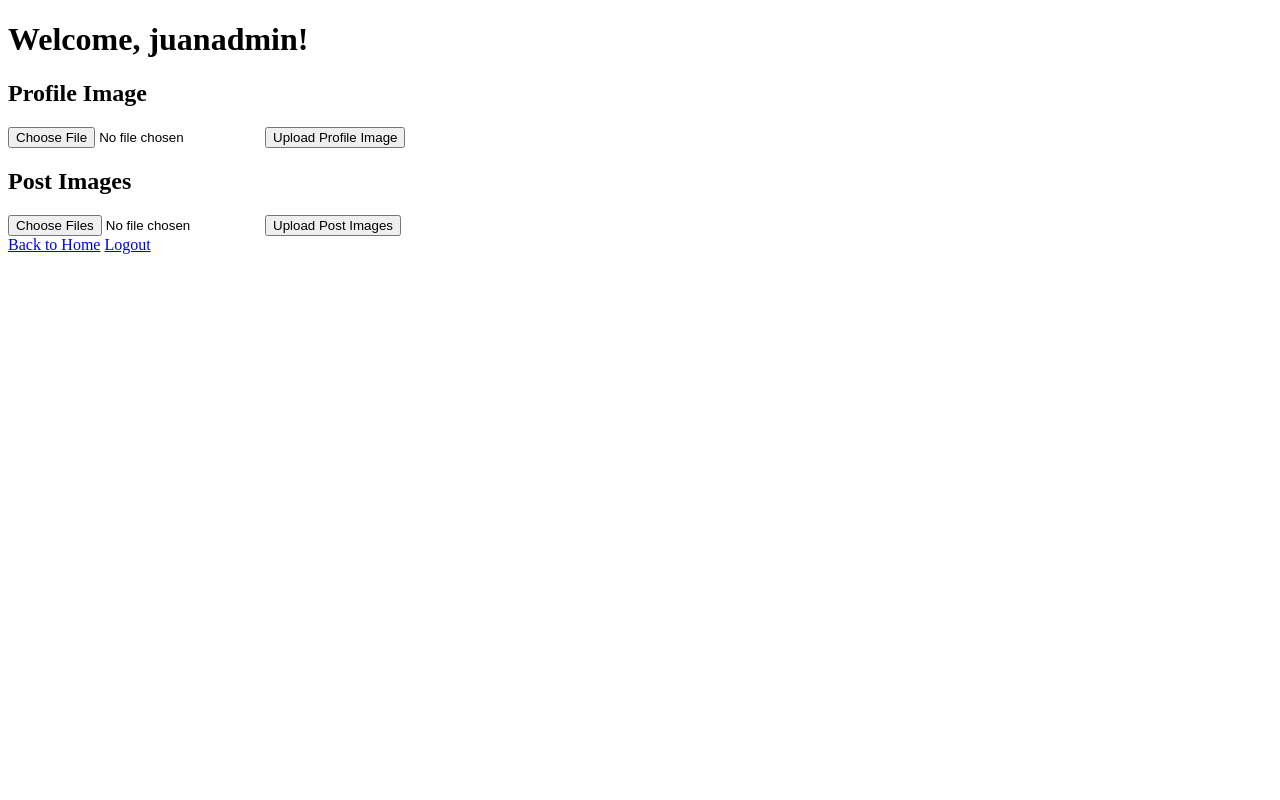
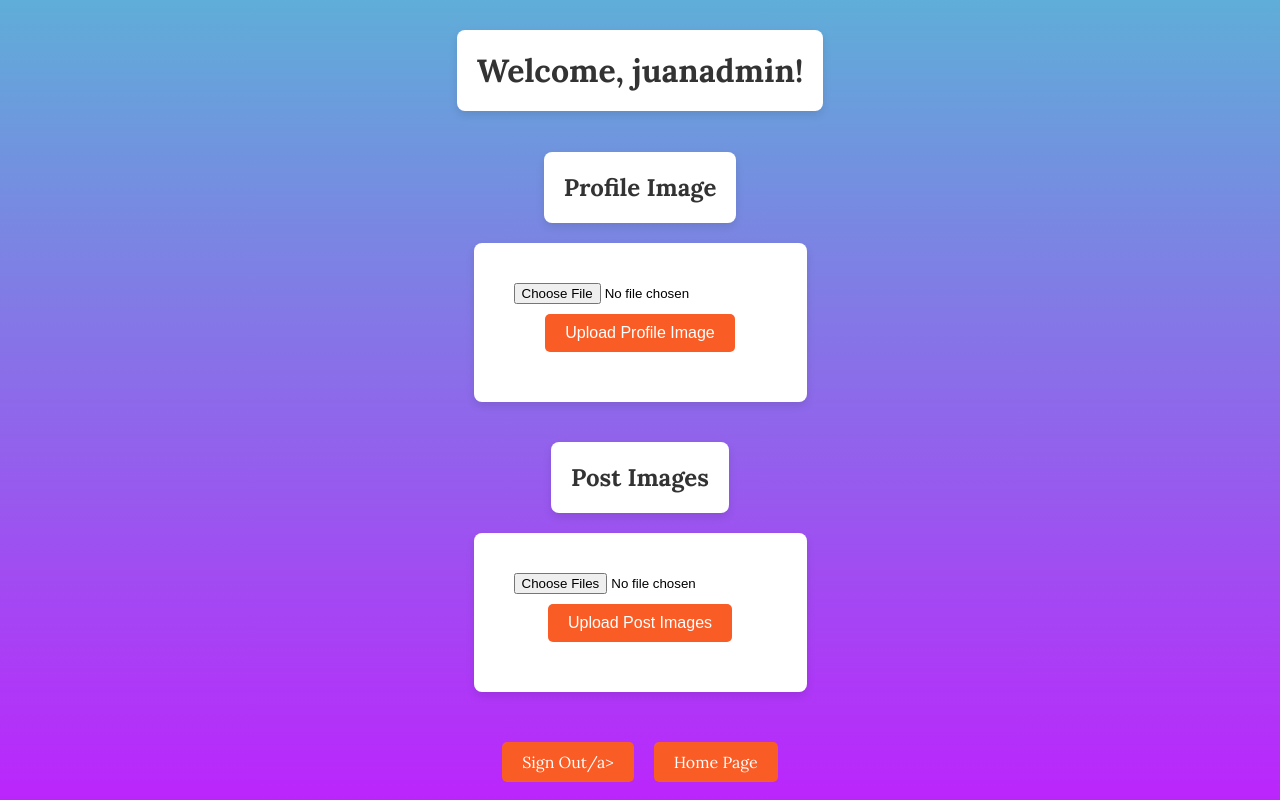
Before and after one commit to JuanDangon/Python-Project, a Flask app: template templates/premium.html in a window 1280 px wide. Run offline with Flask 3, Linux system fonts and the light colour scheme; the template is opened without the code that fills it: values that come from a table or form of the project are taken from there, others are empty.

Commit message:
Update premium.html

```diff
--- a/templates/premium.html
+++ b/templates/premium.html
@@ -1,24 +1,189 @@
 <!DOCTYPE html>
 <html>
+    <link href="https://fonts.googleapis.com/css2?family=Lora:wght@400;700&display=swap" rel="stylesheet">
 <head>
     <title>Premium Page</title>
+    <style>
+        body {
+            font-family: 'Lora', serif;
+            background: linear-gradient(to bottom, #5faed8 0%, #bb25fc 100%);
+            display: flex;
+            justify-content: center;
+            align-items: center;
+            height: 100vh;
+            margin: 0;
+        }
+
+        div.container {
+            display: flex;
+            flex-direction: column;
+            align-items: center;
+            justify-content: center;
+            width: fit-content;
+        }
+
+        h1 {
+            color: #333;
+            text-align: center;
+            background-color: #ffffff;
+            padding: 20px;
+            border-radius: 8px;
+            box-shadow: 0 4px 8px rgba(0,0,0,0.1);
+        }
+
+        h2 {
+            color: #333;
+            text-align: center;
+            background-color: #ffffff;
+            padding: 20px;
+            border-radius: 8px;
+            box-shadow: 0 4px 8px rgba(0,0,0,0.1);
+        }
+
+        form {
+            display: flex;
+            flex-direction: column;
+            align-items: center;
+            justify-content: center;
+            background-color: #ffffff;
+            padding: 40px;
+            border-radius: 8px;
+            box-shadow: 0 4px 8px rgba(0,0,0,0.1);
+            width: fit-content;
+            margin: auto;
+        }
+
+        p {
+            display: inline-block;
+            width: fit-content;
+            padding: 10px 20px;
+            margin: 10px;
+            background-color: #be698d;
+            color: white;
+            text-align: center;
+            text-decoration: none;
+            border-radius: 5px;
+            border: none;
+            transition: background-color 0.3s;
+            font-family: 'Lora', serif;
+        }
+
+        label {
+            display: inline-block;
+            width: fit-content;
+            padding: 10px 20px;
+            margin: 10px;
+            background-color: #5661b1;
+            color: white;
+            text-align: center;
+            text-decoration: none;
+            border-radius: 5px;
+            border: none;
+            transition: background-color 0.3s;
+            font-family: 'Lora', serif;
+        }
+
+        button:hover {
+            background-color: #f63636;
+        }
+
+        .error {
+            color: red;
+            text-align: center;
+            margin-bottom: 20px;
+        }
+
+        .button-link {
+            display: inline-block;
+            width: fit-content;
+            padding: 10px 20px;
+            margin: 10px;
+            background-color: #f95c24;
+            color: white;
+            text-align: center;
+            text-decoration: none;
+            border-radius: 5px;
+            border: none;
+            transition: background-color 0.3s;
+            font-family: 'Lora', serif;
+        }
+
+        .button-link:hover,
+        .button-link:focus {
+            background-color: #f63636;
+            color: white;
+            outline: none;
+        }
+
+        .button-style {
+            display: inline-block;
+            padding: 10px 20px;
+            margin: 10px;
+            background-color: #5661b1;
+            color: white;
+            text-align: center;
+            border-radius: 5px;
+            cursor: pointer;
+            border: none;
+            transition: background-color 0.3s;
+            font-size: 16px; /* Larger font size for better readability */
+        }
+
+        .button-style:hover {
+            background-color: #d81111;
+        }
+
+        .input-hidden {
+            visibility: hidden;
+            position: absolute;
+        }
+
+        input[type="submit"] {
+            padding: 10px 20px;
+            margin: 10px;
+            background-color: #f95c24; /* A different color to distinguish from the browse buttons */
+            color: white;
+            border: none;
+            border-radius: 5px;
+            cursor: pointer;
+            transition: background-color 0.3s;
+            font-size: 16px; /* Consistent font size */
+        }
+
+        input[type="submit"]:hover {
+            background-color: #ff1212;
+        }
+
+        .form-upload {
+            margin-bottom: 20px;
+        }
+
+        .button-group {
+            margin-top: 20px;
+            justify-content: center;
+        }
+    </style>
 </head>
 <body>
+    <div class="container">
         <h1>Welcome, {{ user.username }}!</h1>
 
         <h2>Profile Image</h2>
-    <form action="{{ url_for('premium') }}" method="POST" enctype="multipart/form-data">
+        <form action="{{ url_for('premium') }}" method="POST" enctype="multipart/form-data" class="form-upload">
             <input type="file" name="profile_image">
             <input type="submit" value="Upload Profile Image">
         </form>
 
         <h2>Post Images</h2>
-    <form action="{{ url_for('premium') }}" method="POST" enctype="multipart/form-data">
+        <form action="{{ url_for('premium') }}" method="POST" enctype="multipart/form-data" class="form-upload">
             <input type="file" name="post_images" multiple>
             <input type="submit" value="Upload Post Images">
         </form>
 
-    <a href="/home">Back to Home</a>
-    <a href="/logout">Logout</a>
+        <div class="button-group">
+            <a href="/login" class="button-link" class="button-link">Sign Out/a>
+            <a href="/" class="button-link" class="button-link">Home Page</a>
+        </div>
+    </div>
 </body>
 </html>
```
Lines whose indentation alone changed are shown as unchanged.
